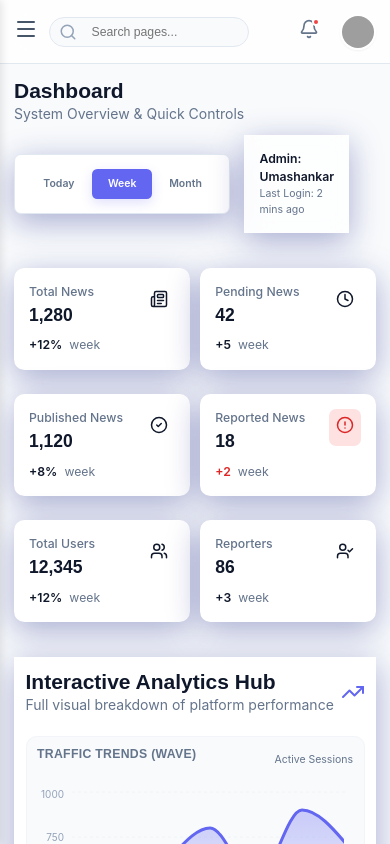
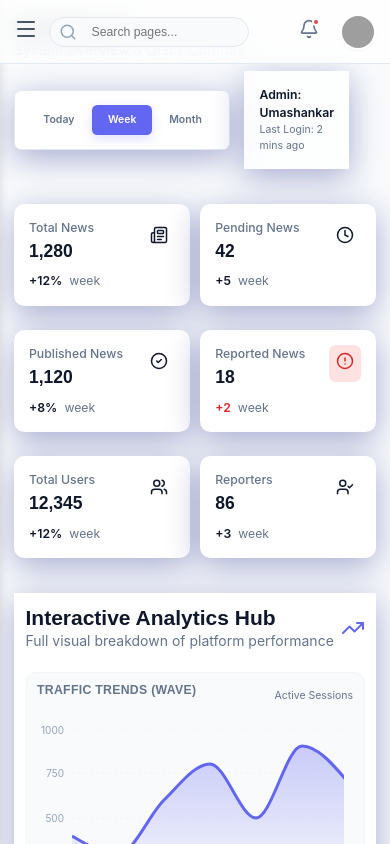
Before and after one commit to umashankarpatel78980/NewsAdminWebsite, a React (Vite) app in the folder Admin Frontend/: page / in a window 390 px wide. Both pictures are taken after typing "name@example.com", "Sample123" into the empty fields and a click on the button "Sign In". Shown: the top 844 px of the page. Built offline with nearby package versions, Linux system fonts and the light colour scheme; grey boxes are pictures that could not be loaded.

Commit message:
dashboard changes

```diff
--- a/Admin Frontend/src/components/Header.css
+++ b/Admin Frontend/src/components/Header.css
@@ -9,7 +9,19 @@
     padding: 0 var(--space-6);
     position: sticky;
     top: 0;
-    z-index: 40;
+    z-index: 1000;
+    /* High z-index to stay above everything */
+    width: 100%;
+}
+
+@media (max-width: 1024px) {
+    .header {
+        position: fixed;
+        left: 0;
+        right: 0;
+        top: 0;
+        width: 100% !important;
+    }
 }
 
 .header-left {
--- a/Admin Frontend/src/layouts/DashboardLayout.css
+++ b/Admin Frontend/src/layouts/DashboardLayout.css
@@ -53,6 +53,14 @@
     overflow-x: hidden;
 }
 
+@media (max-width: 1024px) {
+    .main-content {
+        padding: var(--space-4);
+        padding-top: calc(64px + var(--space-4));
+        /* Offset for fixed header */
+    }
+}
+
 @media (max-width: 640px) {
     .main-content {
         padding: var(--space-4);
--- a/Admin Frontend/src/pages/Reports.css
+++ b/Admin Frontend/src/pages/Reports.css
@@ -41,9 +41,35 @@
 
 .analytics-grid {
     display: grid;
-    grid-template-columns: repeat(auto-fit, minmax(280px, 1fr));
+    grid-template-columns: repeat(3, 1fr);
     gap: 1.5rem;
     margin-bottom: 2rem;
+}
+
+@media (max-width: 1024px) {
+    .analytics-grid {
+        grid-template-columns: repeat(2, 1fr);
+        gap: 1rem;
+    }
+}
+
+@media (max-width: 480px) {
+    .analytics-grid {
+        grid-template-columns: repeat(2, 1fr);
+        gap: 0.75rem;
+    }
+
+    .analytics-card {
+        padding: 1rem;
+    }
+
+    .analytics-card .value {
+        font-size: 1.25rem;
+    }
+
+    .analytics-card .title {
+        font-size: 0.75rem;
+    }
 }
 
 .analytics-card {
@@ -120,6 +146,24 @@
     gap: 0.75rem;
 }
 
+@media (max-width: 768px) {
+    .moderation-content .table-container {
+        border-radius: 0;
+        margin: 0 -1rem;
+        /* Full bleed on small screens */
+    }
+
+    .moderation-content .table {
+        min-width: 800px;
+        /* Force scroll for multiple columns */
+    }
+
+    .tab-btn {
+        padding: 0.75rem 0.5rem;
+        font-size: 0.85rem;
+    }
+}
+
 .moderation-header {
     display: flex;
     justify-content: space-between;
```
